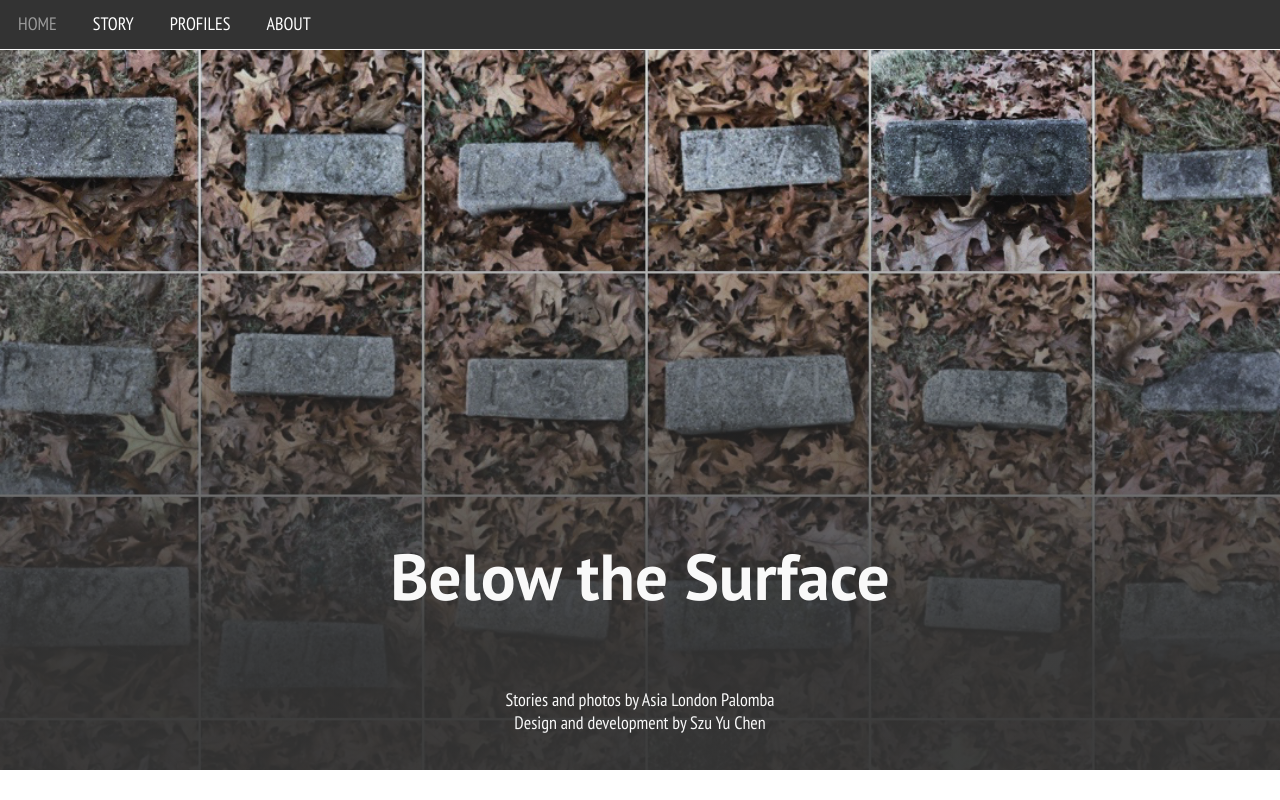
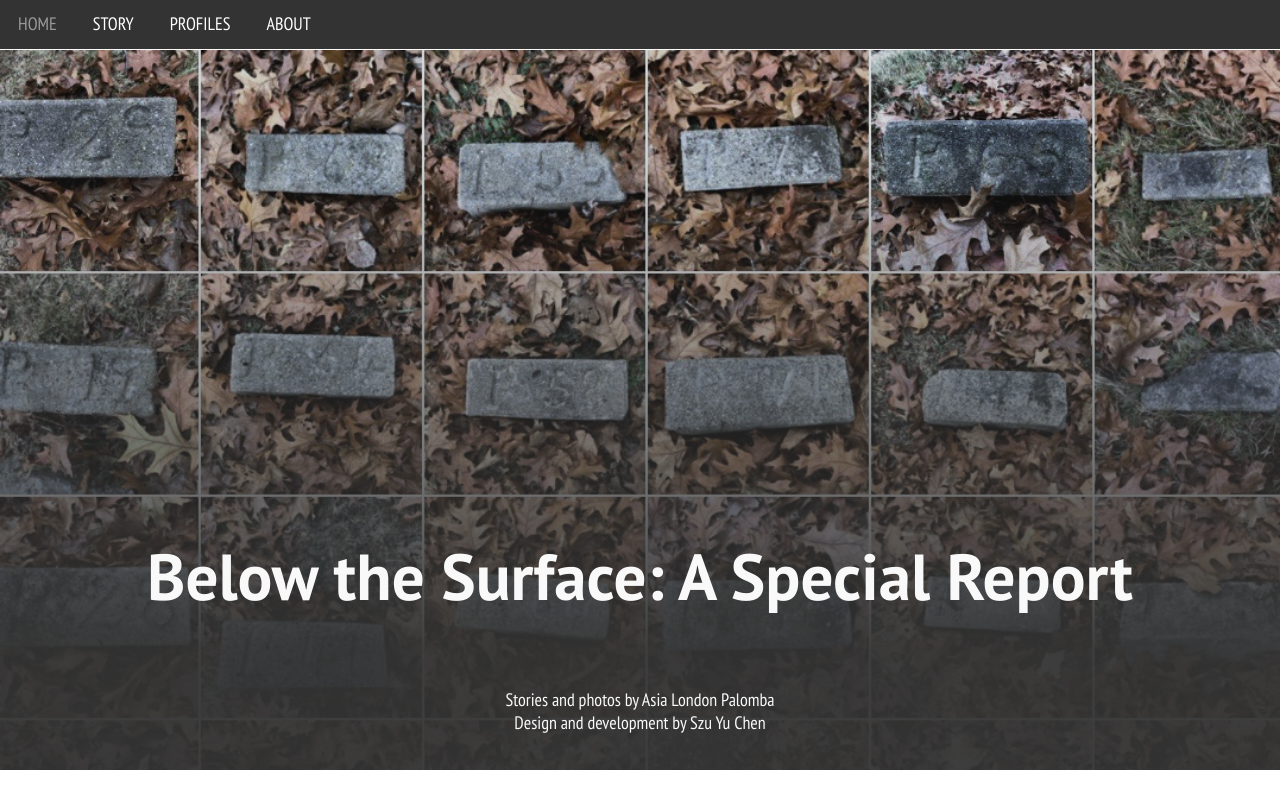
Before and after one commit to below-the-surface/below-the-surface.github.io, a plain HTML site: page main.html in a window 1280 px wide. Shown: the top 800 px of the page. Drawn offline with Linux system fonts and the light colour scheme; a script that the page names is missing.

Commit message:
main.html

```diff
--- a/main.html
+++ b/main.html
@@ -31,7 +31,7 @@
       <header>
         <div class="cover-pic" id="main-story-cover-pic">
           <div class="header-text-container">
-              <h1>Below the Surface</h1>
+              <h1>Below the Surface: A Special Report</h1>
                <p class="subhead"></p>
                <p class="byline">Stories and photos by Asia London Palomba </br> Design and development by Szu Yu Chen</p>
           </div>
```
